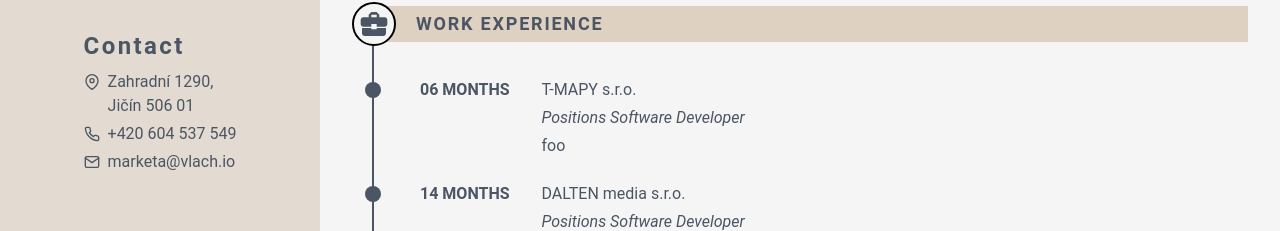
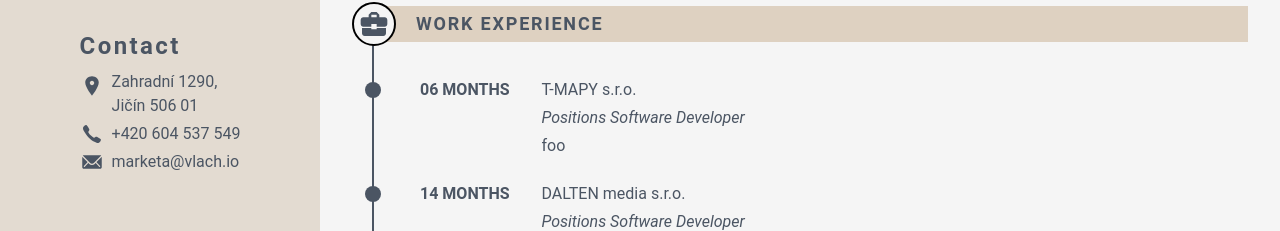
Before and after one commit to makivlach/realestate-cv, a Next.js app: page / in a window 1280 px wide. Shown: the part 214-445 px from the top of the page. Built offline with nearby package versions, Linux system fonts and the light colour scheme.

Commit message:
Change contact icons

```diff
--- a/src/modules/cv/components/Block/ContactBlock.tsx
+++ b/src/modules/cv/components/Block/ContactBlock.tsx
@@ -1,4 +1,4 @@
-import {FiMapPin, FiPhone, FiMail}  from 'react-icons/fi'
+import {IoIosPin, IoIosCall, IoIosMail}  from 'react-icons/io'
 import React from "react";
 import {Heading} from "@/modules/cv/components/Heading";
 import {Text} from "@/modules/cv/components/Text";
@@ -14,9 +14,9 @@ export const ContactBlock: React.FC<ContactBlockProps> = (props) => {
         <div>
             <Heading level='H2'>Contact</Heading>
             <div className='mt-2 flex flex-col gap-1'>
-                {props.address ? <Text level='span' className='flex gap-2'><FiMapPin className='mt-1' /> {props.address}</Text> : null}
-                {props.phone ? <Text level='span' className='flex items-center gap-2'><FiPhone /> <a href='mob:+420604537549'>{props.phone}</a></Text> : null}
-                {props.email ? <Text level='span' className='flex items-center gap-2'><FiMail /> <a href='mailto:marketa@vlach.io'>{props.email}</a></Text> : null}
+                {props.address ? <Text level='span' className='flex gap-2'><IoIosPin size={24} className='mt-1' /> {props.address}</Text> : null}
+                {props.phone ? <Text level='span' className='flex items-center gap-2'><IoIosCall size={24} /> <a href='mob:+420604537549'>{props.phone}</a></Text> : null}
+                {props.email ? <Text level='span' className='flex items-center gap-2'><IoIosMail size={24} /> <a href='mailto:marketa@vlach.io'>{props.email}</a></Text> : null}
             </div>
         </div>
     )
```
